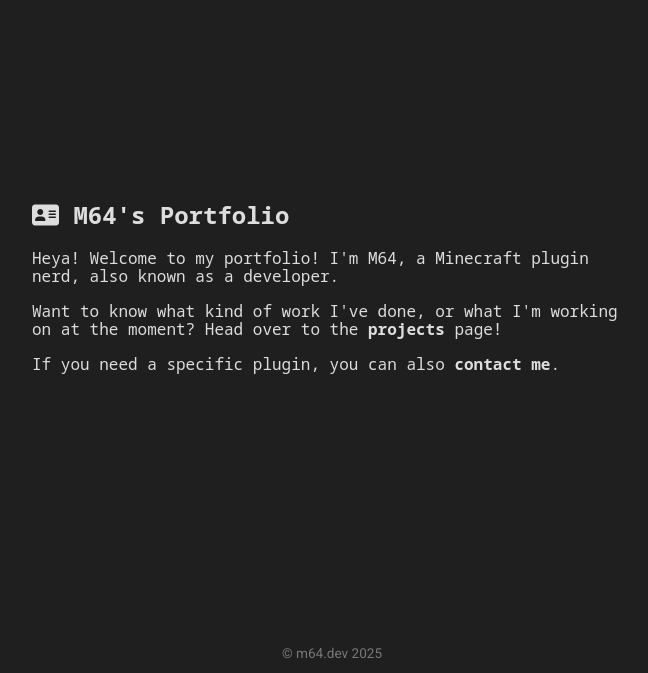
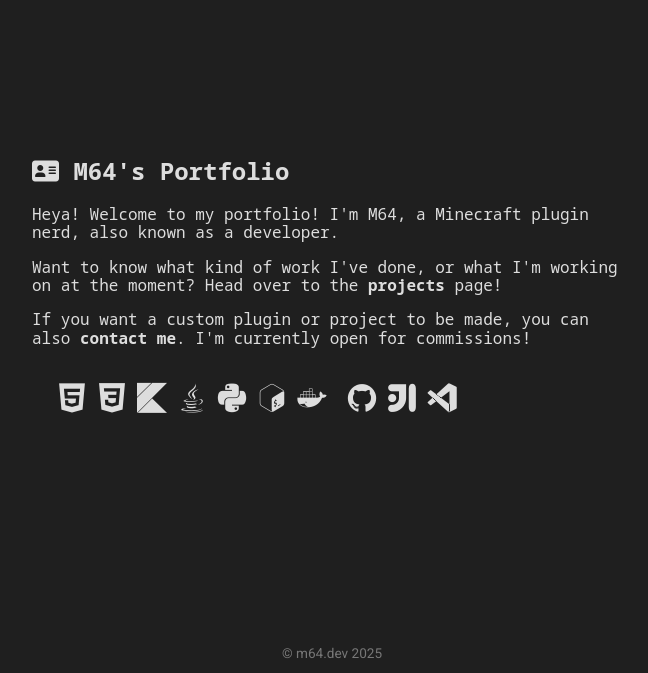
Before and after one commit to M64DiamondStar/M64Dev, a PHP site: page / in a window 1280 px wide. Shown: the part 103-776 px from the top of the page, without its empty margins (308-956 px from the left). Run offline with PHP 8.4, Linux system fonts and the light colour scheme; some libraries are stand-ins or nearby versions.

Commit message:
Update portfolio

```diff
--- a/index.php
+++ b/index.php
@@ -19,6 +19,7 @@
         <link rel="preconnect" href="https://fonts.googleapis.com">
         <link rel="preconnect" href="https://fonts.gstatic.com" crossorigin>
 
+        <link href="https://cdn.jsdelivr.net/gh/devicons/devicon@latest/devicon.min.css" rel="stylesheet" >
         <link href="https://fonts.googleapis.com/css2?family=Alegreya+Sans+SC:wght@900&display=swap" rel="stylesheet">
         <link href="https://fonts.googleapis.com/css2?family=DM+Sans:wght@500&display=swap" rel="stylesheet">
         <link href="https://fonts.googleapis.com/css2?family=DM+Sans:wght@500&family=Noto+Sans+Mono:wght@100..900&family=Poppins&display=swap" rel="stylesheet">
@@ -55,7 +56,22 @@
                         <h2 class="scramble"><i class="fa-solid fa-address-card"></i> M64's Portfolio</h2>
                         <p class="scramble">Heya! Welcome to my portfolio! I'm M64, a Minecraft plugin nerd, also known as a developer.</p>
                         <p class="scramble">Want to know what kind of work I've done, or what I'm working on at the moment? Head over to the <a class="link" href="/projects">projects</a> page!</p>
-                        <p class="scramble">If you need a specific plugin, you can also <a class="link" href="/contact">contact me</a>.</p>
+                        <p class="scramble">If you want a custom plugin or project to be made, you can also <a class="link" href="/contact">contact me</a>. I'm currently open for commissions!</p>
+                        <div class="skills-container">
+                            <div class="skills">
+                                <i class="devicon-html5-plain skill"></i>
+                                <i class="devicon-css3-plain skill"></i>
+                                <i class="devicon-kotlin-plain skill"></i>
+                                <i class="devicon-java-plain skill"></i>
+                                <i class="devicon-python-plain skill"></i>
+                                <i class="devicon-bash-plain skill"></i>
+                                <i class="devicon-docker-plain skill"></i>
+                                <i class="devicon-gradle-original skill"></i>
+                                <i class="devicon-github-original skill"></i>
+                                <i class="devicon-intellij-plain skill"></i>
+                                <i class="devicon-vscode-plain skill"></i>
+                            </div>
+                        </div>
                     </section>
                 </div>
             </div>
--- a/projects.php
+++ b/projects.php
@@ -221,7 +221,7 @@
                                 </div>
                                 <div>
                                     <h3>VentureValley</h3>
-                                        <p>A beautiful Theme Park server with beautiful and realistic rides which is a must to visit! I'm the developer on this server and code the features which make the server unique.
+                                        <p>A beautiful Theme Park server with beautiful and realistic rides which is a must to visit! I'm the developer on this server and code the features which make the server unique. This server is also the winner of Best Custom Rollercoaster at CoasterCon 2024!
                                         </p>
                                     <div class="btn-row">
                                         <a class="btn link" href="https://venturevalleymc.nl" target="_blank" rel="VentureValley Website">
--- a/style/index.css
+++ b/style/index.css
@@ -84,6 +84,28 @@ div {
     padding: 10px;
 }
 
+.skills-container {
+    display: flex;
+    flex-wrap: wrap;
+    gap: 20px;
+    padding: 20px;
+}
+
+.skills {
+    display: flex;
+    width: 50px;
+    font-size: 30px;
+}
+
+.skill {
+    padding: 0px 5px 0px 5px;
+    transition: transform 0.1s ease-in-out;
+}
+
+.skill:hover {
+    transform: scale(1.1);
+}
+
 #wrapper {
     font-family: "Noto Sans Mono", monospace;
     font-weight: 300;
@@ -97,6 +119,7 @@ div {
 
 .page-content {
     max-width: 800px;
+
 }
 
 @keyframes blink {
```
